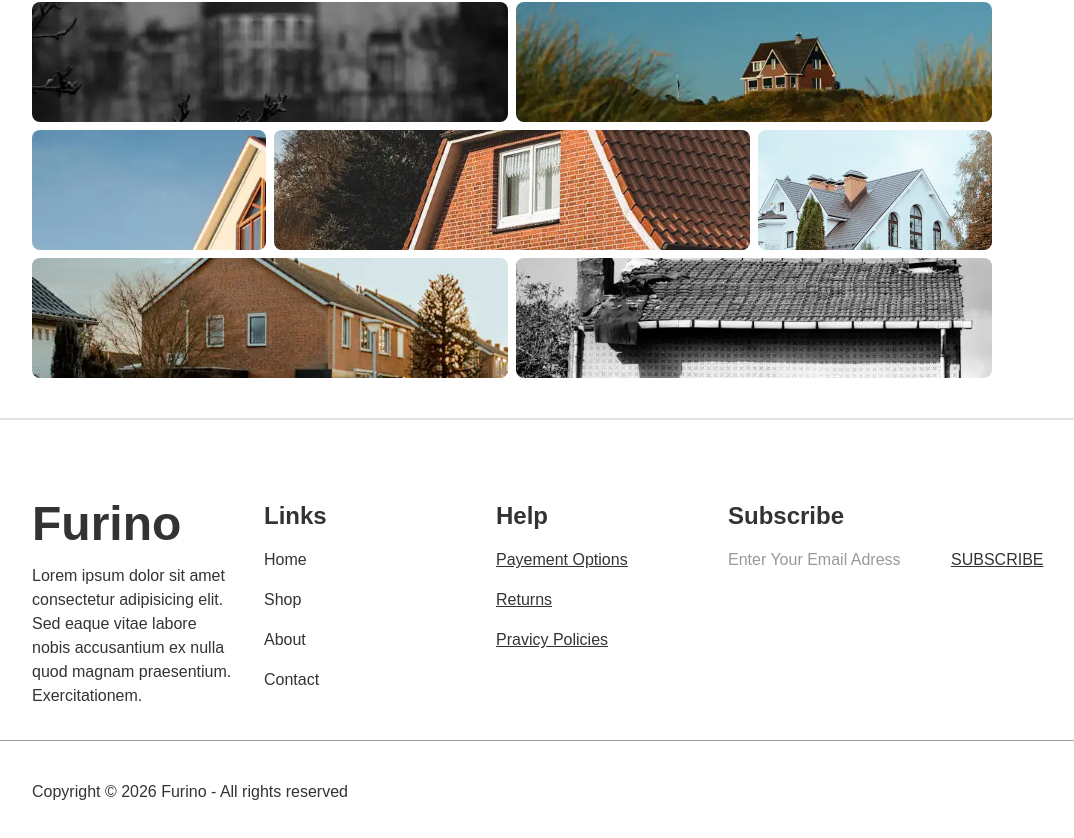
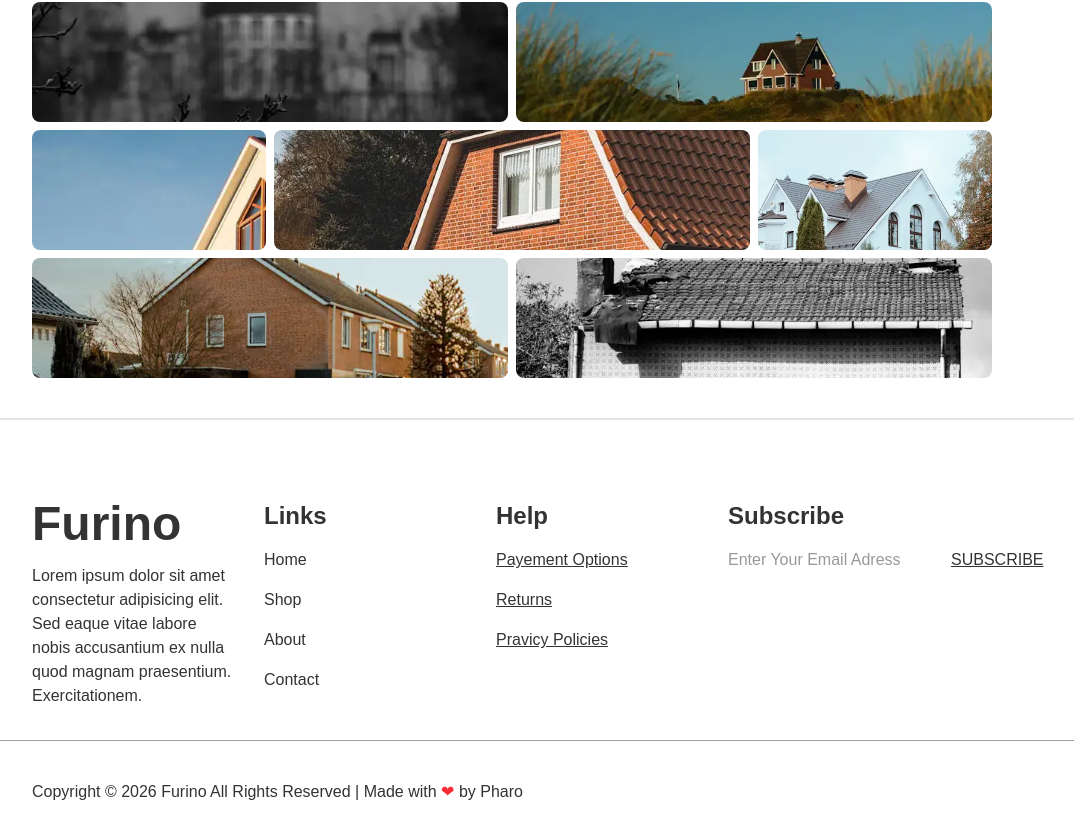
Before and after one commit to pharouqy/Furniro, a React (Vite) app: page / in a window 1280 px wide. Shown: the part 3149-3987 px from the top of the page, without its empty margins (128-1202 px from the left). Built offline with nearby package versions, Linux system fonts and the light colour scheme.

Commit message:
Add a current year to tue sub footer

```diff
--- a/src/components/Footer.jsx
+++ b/src/components/Footer.jsx
@@ -44,7 +44,12 @@ function Footer() {
       </div>
       <hr className="w-full h-1 border-zinc-400" />
       <div className="flex justify-start items-start w-120">
-        <p>Copyright © 2026 Furino - All rights reserved</p>
+        <p>
+          Copyright © <span>{new Date().getFullYear()}</span> Furino All Rights
+          Reserved | Made with
+          <span className="text-red-500"> ❤ </span> by{" "}
+          <a href="https://github.com/pharo-pharo">Pharo</a>
+        </p>
       </div>
     </footer>
   );
```
